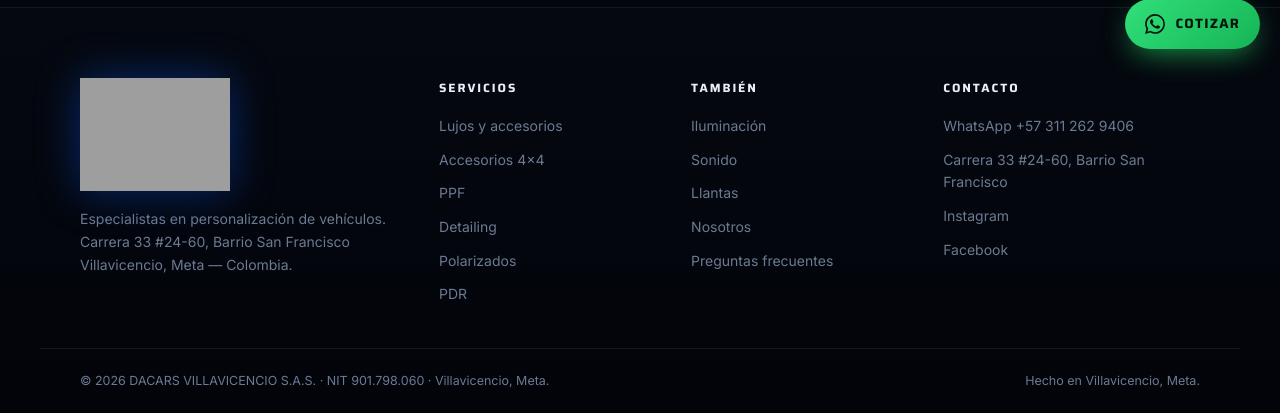
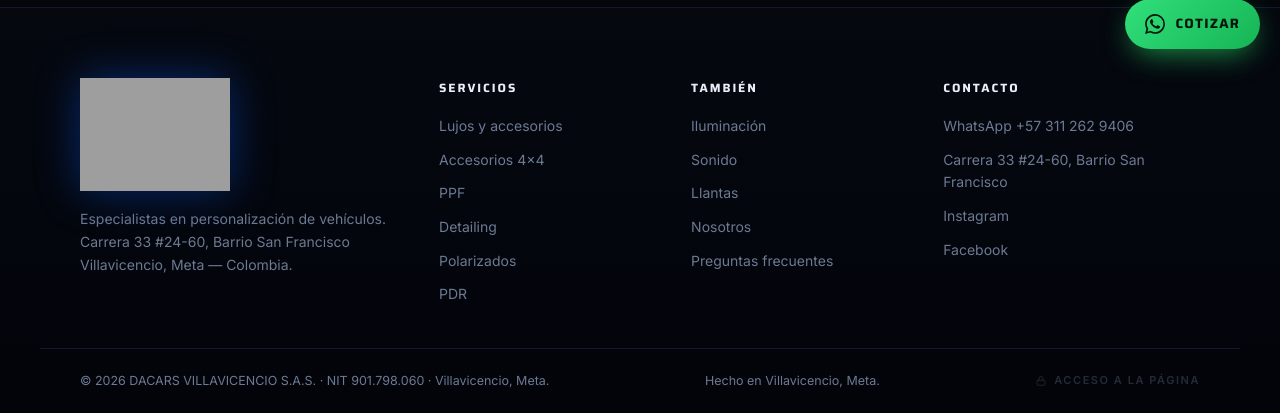
Before and after one commit to 444Pipe/Dacarsss, a Django app: page /carrito/ in a window 1280 px wide. Shown: the part 731-1144 px from the top of the page. Run offline with Django 5.2, Linux system fonts and the light colour scheme; grey boxes are pictures that could not be loaded.

Commit message:
Acceso al panel desde el pie del sitio
Un candado con "Acceso a la página" en la barra final, en las 11 páginas y
también en el catálogo y el carrito. Va al 32% de opacidad: quien lo necesita
sabe que está ahí y para el visitante es casi invisible.

Al enfocarlo con el teclado se ilumina entero. Un enlace apagado a propósito
no puede volverse inalcanzable para quien navega sin mouse.

Lleva rel="nofollow" y /admin/ ya estaba en Disallow del robots.txt, así que
el enlace no le abre la puerta a los buscadores.

La comparación contra el sitio viejo tenía que fallar con esto, y falló. En
vez de aflojar la prueba, el agregado queda registrado como tal: se quita el
bloque entero con una expresión regular, no las líneas sueltas, porque un
</svg> o un </a> aparecen en muchos lados y filtrarlos taparía cambios que no
tienen nada que ver.

Co-Authored-By: Claude Opus 5 (1M context) <noreply@anthropic.com>

```diff
--- a/static/css/style.css
+++ b/static/css/style.css
@@ -778,6 +778,23 @@ svg.marca{fill:currentColor; stroke:none}
 .foot__bar p{margin:0; font-size:12.5px; color:var(--muted-2)}
 .foot__made{color:var(--muted-2)}
 
+/* Acceso al panel. Discreto a propósito: quien lo necesita sabe que está ahí,
+   y para el visitante es casi invisible. Al enfocarlo con el teclado se
+   ilumina entero — un enlace apagado no puede volverse inalcanzable para
+   quien navega sin mouse. */
+.foot__acceso{
+  display:inline-flex; align-items:center; gap:7px;
+  font-size:11px; font-weight:600; letter-spacing:.14em; text-transform:uppercase;
+  color:var(--muted-2); opacity:.32;
+  transition:opacity .25s var(--ease), color .25s;
+}
+.foot__acceso svg{width:12px; height:12px}
+.foot__acceso:hover{opacity:1; color:var(--blue-hi)}
+.foot__acceso:focus-visible{
+  opacity:1; color:var(--cyan);
+  outline:2px solid var(--cyan); outline-offset:4px; border-radius:4px;
+}
+
 /* =========================================================
    BOTÓN FLOTANTE WHATSAPP
    ========================================================= */
--- a/templates/sitio/_pie.html
+++ b/templates/sitio/_pie.html
@@ -35,6 +35,13 @@
   <div class="wrap foot__bar">
     <p>&copy; <span id="year">2026</span> DACARS VILLAVICENCIO S.A.S. &middot; NIT 901.798.060 &middot; Villavicencio, Meta.</p>
     <p class="foot__made">Hecho en Villavicencio, Meta.</p>
+    <a class="foot__acceso" href="{% url 'admin:index' %}" rel="nofollow" title="Entrar al panel de administración">
+      <svg viewBox="0 0 24 24" fill="none" stroke="currentColor" stroke-width="2" stroke-linecap="round" stroke-linejoin="round" aria-hidden="true">
+        <rect x="4" y="10.5" width="16" height="10" rx="2.2"/>
+        <path d="M8 10.5V7a4 4 0 0 1 8 0v3.5"/>
+      </svg>
+      Acceso a la página
+    </a>
   </div>
 </footer>
 
```
Also changed, not shown: sitio/tests.py (+42 -1 lines), templates/sitio/_pie_home.html (+7 -0 lines).
